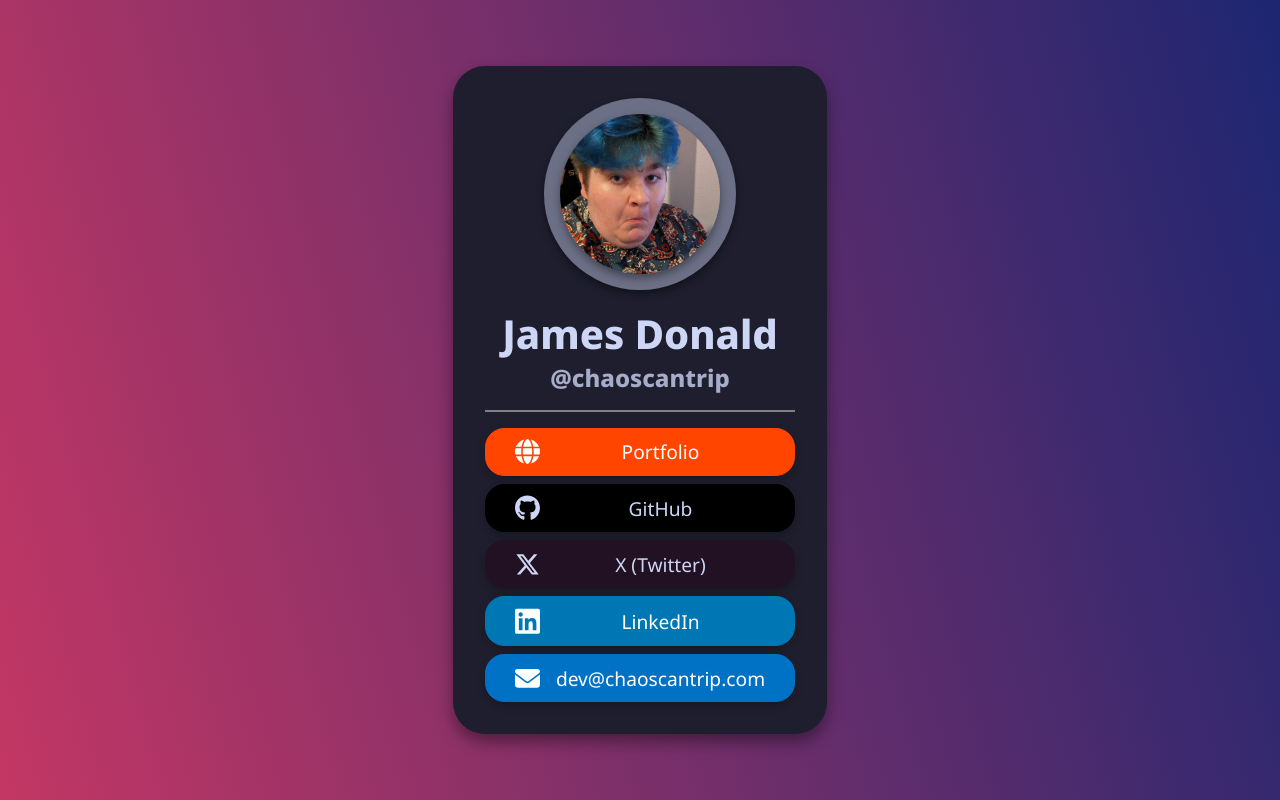
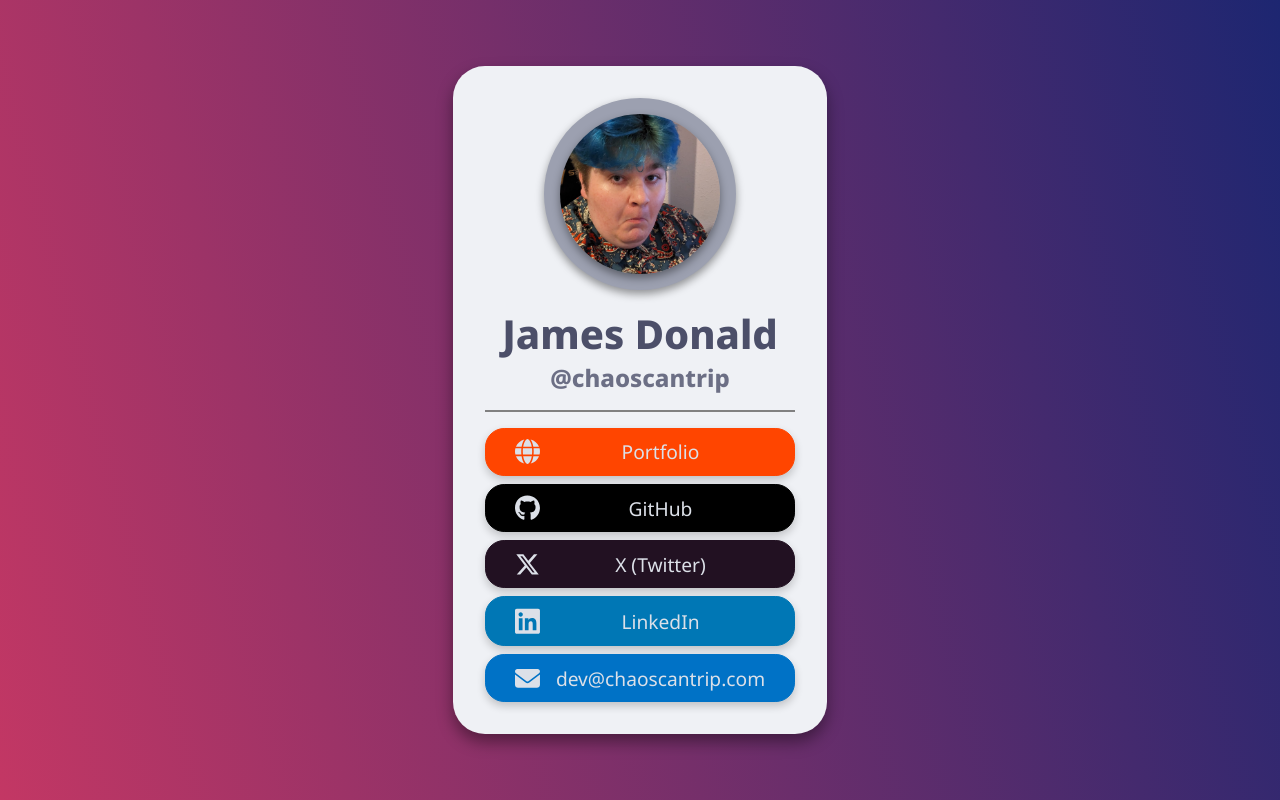
Before and after one commit to ChaosCantrip/Portfolio.Card, a Next.js app: page / in a window 1280 px wide. Built offline with nearby package versions, Linux system fonts and the light colour scheme.

Commit message:
Changed colour scheme to light

```diff
--- a/src/app/CardPage.module.css
+++ b/src/app/CardPage.module.css
@@ -100,25 +100,25 @@
 
 .github {
     --background-colour: black;
-    --text-colour: var(--cpcm-text);
+    --text-colour: var(--cpcm-crust);
 }
 
 .twitter {
     --background-colour: #221122;
-    --text-colour: var(--cpcm-text);
+    --text-colour: var(--cpcm-crust);
 }
 
 .linkedin {
     --background-colour: #0077B5;
-    --text-colour: white;
+    --text-colour: var(--cpcm-crust);
 }
 
 .website {
     --background-colour: orangered;
-    --text-colour: white;
+    --text-colour: var(--cpcm-crust);
 }
 
 .email {
     --background-colour: #0072C6;
-    --text-colour: white;
+    --text-colour: var(--cpcm-crust);
 }
--- a/src/styles/global/colours.css
+++ b/src/styles/global/colours.css
@@ -2,30 +2,30 @@
 
     /* https://catppuccin.com/palette */
 
-    --cpcm-rosewater: #f5e0dc;
-    --cpcm-flamingo: #f2cdcd;
-    --cpcm-pink: #f5c2e7;
-    --cpcm-mauve: #cba6f7;
-    --cpcm-red: #f38ba8;
-    --cpcm-maroon: #eba0ac;
-    --cpcm-peach: #fab387;
-    --cpcm-yellow: #f9e2af;
-    --cpcm-green: #a6e3a1;
-    --cpcm-teal: #94e2d5;
-    --cpcm-sky: #89dceb;
-    --cpcm-sapphire: #74c7ec;
-    --cpcm-blue: #89b4fa;
-    --cpcm-lavender: #b4befe;
-    --cpcm-text: #cdd6f4;
-    --cpcm-subtext1: #bac2de;
-    --cpcm-subtext0: #a6adc8;
-    --cpcm-overlay2: #9399b2;
-    --cpcm-overlay1: #7f849c;
-    --cpcm-overlay0: #6c7086;
-    --cpcm-surface2: #585b70;
-    --cpcm-surface1: #45475a;
-    --cpcm-surface0: #313244;
-    --cpcm-base: #1e1e2e;
-    --cpcm-mantle: #181825;
-    --cpcm-crust: #11111b;
+    --cpcm-rosewater: #dc8a78;
+    --cpcm-flamingo: #dd7878;
+    --cpcm-pink: #ea76cb;
+    --cpcm-mauve: #8839ef;
+    --cpcm-red: #d20f39;
+    --cpcm-maroon: #e64553;
+    --cpcm-peach: #fe640b;
+    --cpcm-yellow: #df8e1d;
+    --cpcm-green: #40a02b;
+    --cpcm-teal: #179299;
+    --cpcm-sky: #04a5e5;
+    --cpcm-sapphire: #209fb5;
+    --cpcm-blue: #1e66f5;
+    --cpcm-lavender: #7287fd;
+    --cpcm-text: #4c4f69;
+    --cpcm-subtext1: #5c5f77;
+    --cpcm-subtext0: #6c6f85;
+    --cpcm-overlay2: #7c7f93;
+    --cpcm-overlay1: #8c8fa1;
+    --cpcm-overlay0: #9ca0b0;
+    --cpcm-surface2: #acb0be;
+    --cpcm-surface1: #bcc0cc;
+    --cpcm-surface0: #ccd0da;
+    --cpcm-base: #eff1f5;
+    --cpcm-mantle: #e6e9ef;
+    --cpcm-crust: #dce0e8;
 }
```
